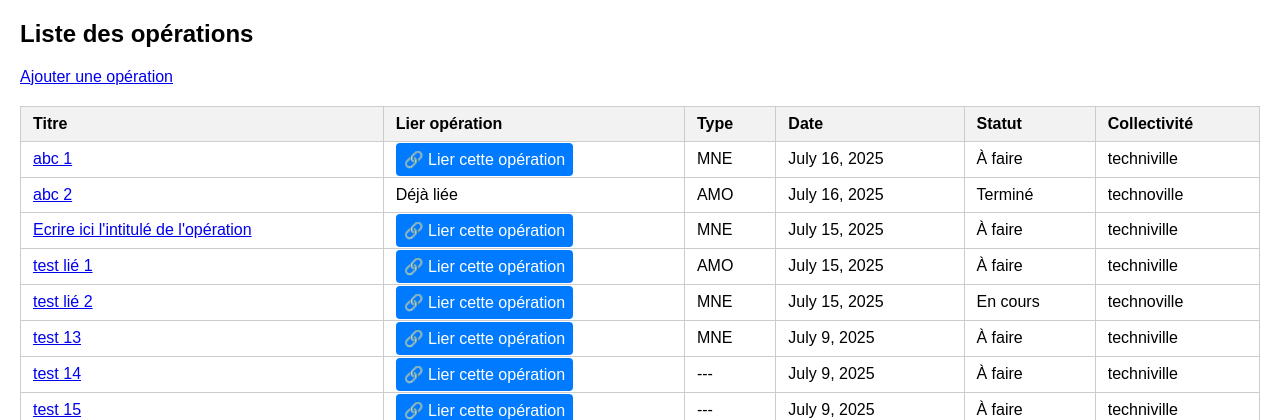
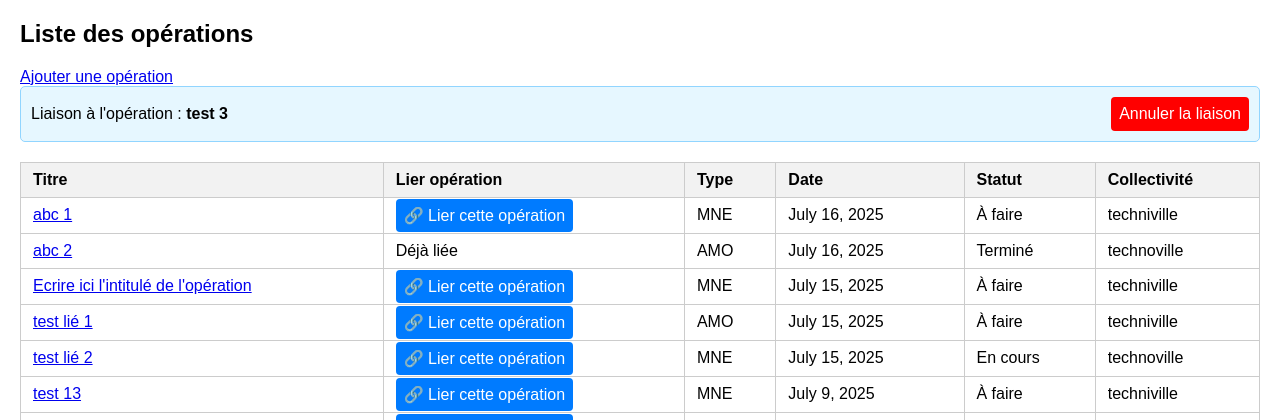
Before and after one commit to julien-turck/LoGO, a Django app: page /?lier_a=3 in a window 1280 px wide. Shown: the part 38-458 px from the top of the page. Run offline with Django 5.2, Linux system fonts and the light colour scheme; data comes from the database, SQL or seed files in the repository; some libraries are stand-ins or nearby versions.

Commit message:
MAJ 16/07/2025 v2

```diff
--- a/operation/templates/operation/liste_operations.html
+++ b/operation/templates/operation/liste_operations.html
@@ -10,6 +10,15 @@
     <h2>Liste des opérations</h2>
 
     <a href="{% url 'ajouter_operation' %}">Ajouter une opération</a>
+
+    {% if operation_cible %}
+        <div style="background-color: #e6f7ff; border: 1px solid #91d5ff; padding: 10px; margin-bottom: 20px; border-radius: 5px; display: flex; align-items: center; justify-content: space-between;">
+            <div>Liaison à l'opération : <strong>{{ operation_cible.titre }}</strong></div>
+            <a href="{% url 'afficher_operation' operation_cible.id %}" style="margin-left: 20px; padding: 8px; background-color: red; color: white; text-decoration: none; border-radius: 4px;">
+                Annuler la liaison
+            </a>
+        </div>
+    {% endif %}
 
     <table id="table-operations" class="display">
         <thead>
--- a/operation/views.py
+++ b/operation/views.py
@@ -9,12 +9,21 @@ def liste_operations(request):
     operations = Operation.objects.all().order_by('-date')
     # récupère l’ID de l’opération cible
     operation_cible_id = request.GET.get('lier_a')
+    operation_cible = None
     # Récupère les IDs des opérations déjà liées comme sous-opérations
     operations_deja_liees = SousOperation.objects.values_list('titre', flat=True)
+
+    if operation_cible_id:
+        try:
+            operation_cible = Operation.objects.get(id=operation_cible_id)
+        except Operation.DoesNotExist:
+            operation_cible = None
+
     return render(request, 'operation/liste_operations.html', {
         'operations': operations,
         'operation_cible_id': operation_cible_id,
-        'operations_deja_liees': operations_deja_liees
+        'operations_deja_liees': operations_deja_liees,
+        'operation_cible' : operation_cible
     })
 
 def ajouter_operation(request):
```
